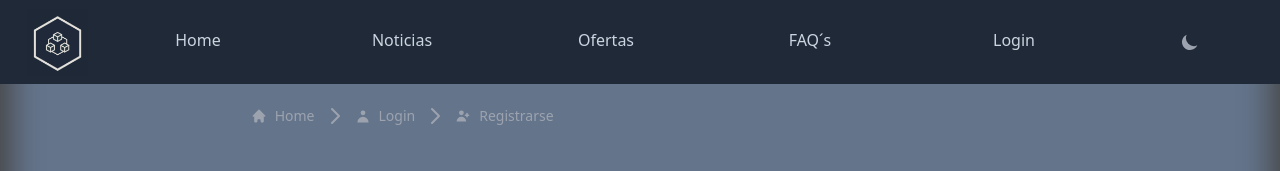
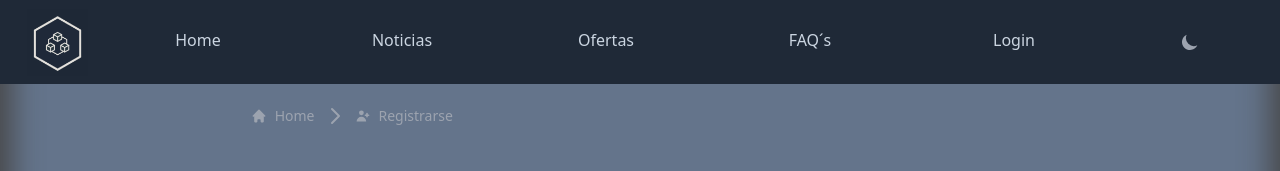
Before and after one commit to IsagiProject/isagi-news-react, a React (Vite) app: page /register in a window 1280 px wide. Shown: the top 171 px of the page. Built offline with nearby package versions, Linux system fonts and the light colour scheme.

Commit message:
Cambios en el breadcrumb

```diff
--- a/index.html
+++ b/index.html
@@ -6,12 +6,11 @@
     <meta name="viewport" content="width=device-width, initial-scale=1.0" />
     <title>ISAGI NEWS</title>
   </head>
-  <script type="module" src="/src/main.jsx"></script>
   <body
     class="min-h-screen text-zinc-800 bg-slate-100 dark:bg-slate-500 dark:text-slate-300"
     style="box-shadow: 1px 1px 30px 10px rgb(70, 70, 70) inset"
   >
     <div id="root"></div>
-
+    <script type="module" src="/src/main.jsx"></script>
   </body>
 </html>
--- a/src/App.jsx
+++ b/src/App.jsx
@@ -12,6 +12,7 @@ import React from 'react'
 import { Flowbite } from 'flowbite-react'
 import { useAppSelector } from './hooks/store.js'
 import FaqsPage from './pages/FaqsPage.jsx'
+import MenuBreadcrumb from './components/breadcrumbs/MenuBreadcrumb.jsx'
 
 export function App() {
   const dark = useAppSelector((state) => state.style.dark)
@@ -21,6 +22,7 @@ export function App() {
       <div className='flex flex-col min-h-[101vh]'>
         <Menu />
         <div className='w-5/6 m-auto mt-2 flex-1'>
+          <MenuBreadcrumb />
           <Routes>
             <Route path='/' element={<IndexPage />} />
             <Route path='/news' element={<NewsPage />} />
--- /dev/null
+++ b/src/components/breadcrumbs/BreadcrumbItem.jsx
@@ -0,0 +1,20 @@
+import { Breadcrumb } from 'flowbite-react'
+import { useNavigate } from 'react-router-dom'
+
+export default function BreadcrumbItem({ link, text, icon }) {
+  const navigate = useNavigate()
+
+  const handleClick = () => {
+    navigate(link)
+  }
+
+  return (
+    <Breadcrumb.Item
+      onClick={handleClick}
+      className='hover:scale-105'
+      icon={icon}
+    >
+      {text}
+    </Breadcrumb.Item>
+  )
+}
--- /dev/null
+++ b/src/components/breadcrumbs/MenuBreadcrumb.jsx
@@ -0,0 +1,81 @@
+import { matchPath, useLocation } from 'react-router-dom'
+import BreadcrumbItem from './BreadcrumbItem.jsx'
+import {
+  HiCog,
+  HiHome,
+  HiNewspaper,
+  HiShoppingBag,
+  HiShoppingCart,
+  HiStar,
+  HiUser,
+  HiUserAdd
+} from 'react-icons/hi'
+import { Breadcrumb } from 'flowbite-react'
+
+export default function MenuBreadcrumb() {
+  const location = useLocation()
+  const path = location.pathname.split('/')
+
+  return (
+    <Breadcrumb className='bg-slate-100 py-3 px-36  text-slate-600 dark:text-slate-300 dark:bg-slate-500'>
+      <BreadcrumbItem icon={HiHome} text='Home' link='/' />
+
+      {/* News */}
+      {matchPath(
+        {
+          path: '/news/*',
+          exact: false
+        },
+        location.pathname
+      ) && <BreadcrumbItem icon={HiNewspaper} text='Noticiero' link='/news' />}
+      {matchPath(
+        {
+          path: '/news/:category/*'
+        },
+        location.pathname
+      ) && <BreadcrumbItem icon={HiStar} text={path[path.length - 1]} />}
+
+      {/* Sales */}
+      {matchPath(
+        {
+          path: '/sales/*'
+        },
+        location.pathname
+      ) && (
+        <BreadcrumbItem icon={HiShoppingCart} text='Ofertas' link='/sales' />
+      )}
+      {matchPath(
+        {
+          path: '/sales/:id/*'
+        },
+        location.pathname
+      ) && <BreadcrumbItem icon={HiShoppingBag} text='Oferta' />}
+
+      {/* FAQ */}
+      {matchPath(
+        {
+          path: '/faq/*'
+        },
+        location.pathname
+      ) && <BreadcrumbItem icon={HiCog} text='FAQ' link='/faq' />}
+
+      {/* Login */}
+      {matchPath(
+        {
+          path: '/login/*'
+        },
+        location.pathname
+      ) && <BreadcrumbItem icon={HiUser} text='Login' link='/login' />}
+
+      {/* Register */}
+      {matchPath(
+        {
+          path: '/register/*'
+        },
+        location.pathname
+      ) && (
+        <BreadcrumbItem icon={HiUserAdd} text='Registrarse' link='/register' />
+      )}
+    </Breadcrumb>
+  )
+}
--- a/src/context/LoginContext.jsx
+++ /dev/null
@@ -1,5 +0,0 @@
-import React from 'react'
-
-const LoginContext = React.createContext()
-
-export default LoginContext
--- a/src/pages/FaqsPage.jsx
+++ b/src/pages/FaqsPage.jsx
@@ -1,21 +1,8 @@
 import Faqs from '../components/FAQs'
-import { HiHome, HiCog } from 'react-icons/hi'
-import { Breadcrumb } from 'flowbite-react'
 
 export default function FaqsPage() {
   return (
     <div>
-      <Breadcrumb
-        aria-label='Solid background breadcrumb example'
-        className='bg-slate-100 py-3 px-36 text-slate-600 dark:text-slate-300 dark:bg-slate-500'
-      >
-        <Breadcrumb.Item href='/' className='hover:scale-105' icon={HiHome}>
-          Home
-        </Breadcrumb.Item>
-        <Breadcrumb.Item href='/faq' className='hover:scale-105' icon={HiCog}>
-          FAQs
-        </Breadcrumb.Item>
-      </Breadcrumb>
       <Faqs />
     </div>
   )
--- a/src/pages/LoginPage.jsx
+++ b/src/pages/LoginPage.jsx
@@ -1,8 +1,6 @@
 import { Link, Navigate } from 'react-router-dom'
 import logo from '../assets/logo.png'
 import { useState } from 'react'
-import { HiHome, HiUser } from 'react-icons/hi'
-import { Breadcrumb } from 'flowbite-react'
 import { useAuthActions } from '../hooks/useAuthActions.js'
 import Popup from '../components/modal/Popup.jsx'
 
@@ -49,17 +47,6 @@ export function LoginPage() {
 
   return (
     <div className='justify-center '>
-      <Breadcrumb
-        aria-label='Solid background breadcrumb example'
-        className='bg-slate-100 py-3 px-36 text-slate-600 dark:text-slate-300 dark:bg-slate-500'
-      >
-        <Breadcrumb.Item href='/' className='hover:scale-105' icon={HiHome}>
-          Home
-        </Breadcrumb.Item>
-        <Breadcrumb.Item href='/login' className='hover:scale-105' icon={HiUser}>
-          Login
-        </Breadcrumb.Item>
-      </Breadcrumb>
       <Popup
         show={showPopup}
         onClick={handleModalClick}
--- a/src/pages/NewsListPage.jsx
+++ b/src/pages/NewsListPage.jsx
@@ -1,7 +1,5 @@
 import { NewsSummary } from '../components/NewsSummary.jsx'
 import { useEffect, useState } from 'react'
-import { HiHome, HiNewspaper, HiStar } from 'react-icons/hi'
-import { Breadcrumb } from 'flowbite-react'
 import { useParams } from 'react-router-dom'
 import { getNewsByCategories } from '../services/news.js'
 export function NewsListPage() {
@@ -13,20 +11,6 @@ export function NewsListPage() {
   }, [])
   return (
     <div>
-      <Breadcrumb
-        aria-label='Solid background breadcrumb example'
-        className='bg-slate-100 py-3 px-36  text-slate-600 dark:text-slate-300 dark:bg-slate-500'
-      >
-        <Breadcrumb.Item href='/' className='hover:scale-105' icon={HiHome}>
-          Home
-        </Breadcrumb.Item>
-        <Breadcrumb.Item href='/news' className='hover:scale-105' icon={HiNewspaper}>
-          Noticiero
-        </Breadcrumb.Item>
-        <Breadcrumb.Item href='' className='hover:scale-105' icon={HiStar}>
-          Noticias
-        </Breadcrumb.Item>
-      </Breadcrumb>
       {data &&
         data.map((item) => <NewsSummary news={item} key={item.news_id} />)}
     </div>
--- a/src/pages/NewsPage.jsx
+++ b/src/pages/NewsPage.jsx
@@ -1,6 +1,4 @@
 import { useEffect, useState } from 'react'
-import { HiHome, HiNewspaper } from 'react-icons/hi'
-import { Breadcrumb } from 'flowbite-react'
 import { Category } from '../components/Category.jsx'
 import { getNewsCategories } from '../services/news.js'
 
@@ -13,24 +11,13 @@ export function NewsPage() {
 
   return (
     <div className='m-auto w-5/6 h-5/6 justify-center'>
-      <Breadcrumb
-        aria-label='Solid background breadcrumb example'
-        className='bg-slate-100 py-3 px-10 text-slate-600 dark:text-slate-300 dark:bg-slate-500'
-      >
-        <Breadcrumb.Item href='/' className='hover:scale-105' icon={HiHome}>
-          Home
-        </Breadcrumb.Item>
-        <Breadcrumb.Item href='/news' className='hover:scale-105' icon={HiNewspaper}>Noticiero</Breadcrumb.Item>
-      </Breadcrumb>
       <h1 className='text-5xl text-slate-800 font-bold my-3 dark:text-slate-300 text-center'>
         Nuestras Noticias
       </h1>
       <div>
         <ul className='bg-slate-300 dark:bg-gray-700 w-11/12 h-5/6 p-4 flex-wrap flex justify-around rounded-lg ml-7 mb-6'>
           {data &&
-            data.map((item) => (
-              <Category category={item} key={item.type_id} />
-            ))}
+            data.map((item) => <Category category={item} key={item.type_id} />)}
         </ul>
       </div>
     </div>
--- a/src/pages/RegisterPage.jsx
+++ b/src/pages/RegisterPage.jsx
@@ -1,8 +1,6 @@
 import { Link, Navigate } from 'react-router-dom'
 import logo from '../assets/logo.png'
-import { useState /*, useContext */ } from 'react'
-import { HiHome, HiUser, HiUserAdd } from 'react-icons/hi'
-import { Breadcrumb } from 'flowbite-react'
+import { useState } from 'react'
 export function RegisterPage() {
   const [name, setName] = useState('')
   const [lastName, setLastName] = useState('')
@@ -51,28 +49,6 @@ export function RegisterPage() {
   }
   return (
     <div className='justify-center'>
-      <Breadcrumb
-        aria-label='Solid background breadcrumb example'
-        className='bg-slate-100 py-3 px-36 text-slate-600 dark:text-slate-300 dark:bg-slate-500'
-      >
-        <Breadcrumb.Item href='/' className='hover:scale-105' icon={HiHome}>
-          Home
-        </Breadcrumb.Item>
-        <Breadcrumb.Item
-          href='/login'
-          className='hover:scale-105'
-          icon={HiUser}
-        >
-          Login
-        </Breadcrumb.Item>
-        <Breadcrumb.Item
-          href='/register'
-          className='hover:scale-105'
-          icon={HiUserAdd}
-        >
-          Registrarse
-        </Breadcrumb.Item>
-      </Breadcrumb>
       {registerSuccessful && <Navigate to='/' />}
       <form
         onSubmit={handleRegister}
--- a/src/pages/SaleDetailPage.jsx
+++ b/src/pages/SaleDetailPage.jsx
@@ -1,24 +1,8 @@
 import { SaleComments } from '../components/SaleComments'
 import { SaleDetail } from '../components/SaleDetail'
-import { HiHome, HiShoppingBag, HiShoppingCart } from 'react-icons/hi'
-import { Breadcrumb } from 'flowbite-react'
 export function SaleDetailPage() {
   return (
     <div>
-      <Breadcrumb
-        aria-label='Solid background breadcrumb example'
-        className='bg-slate-100 py-3 px-36 text-slate-600 dark:text-slate-300 dark:bg-slate-500'
-      >
-        <Breadcrumb.Item href='/' className='hover:scale-105' icon={HiHome}>
-          Home
-        </Breadcrumb.Item>
-        <Breadcrumb.Item href='/sales' className='hover:scale-105' icon={HiShoppingCart}>
-          Ofertas
-        </Breadcrumb.Item>
-        <Breadcrumb.Item href='' className='hover:scale-105' icon={HiShoppingBag}>
-          Oferta
-        </Breadcrumb.Item>
-      </Breadcrumb>
       <SaleDetail />
       <SaleComments />
     </div>
--- a/src/pages/SalesPage.jsx
+++ b/src/pages/SalesPage.jsx
@@ -1,7 +1,5 @@
 import { useEffect, useState } from 'react'
 import { Sale } from '../components/Sale.jsx'
-import { HiHome, HiShoppingCart } from 'react-icons/hi'
-import { Breadcrumb } from 'flowbite-react'
 import { getSales } from '../services/sales.js'
 
 export function SalesPage() {
@@ -13,17 +11,6 @@ export function SalesPage() {
 
   return (
     <div>
-      <Breadcrumb
-        aria-label='Solid background breadcrumb example'
-        className='bg-slate-100 py-3 px-36 text-slate-600 dark:text-slate-300 dark:bg-slate-500'
-      >
-        <Breadcrumb.Item href='/' className='hover:scale-105' icon={HiHome}>
-          Home
-        </Breadcrumb.Item>
-        <Breadcrumb.Item href='/sales' className='hover:scale-105' icon={HiShoppingCart}>
-          Ofertas
-        </Breadcrumb.Item>
-      </Breadcrumb>
       {data && data.map((item) => <Sale sale={item} key={item.sale_id} />)}
     </div>
   )
```
